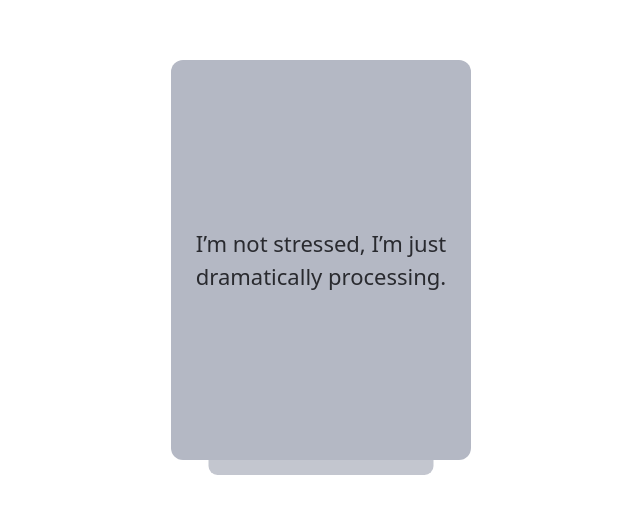
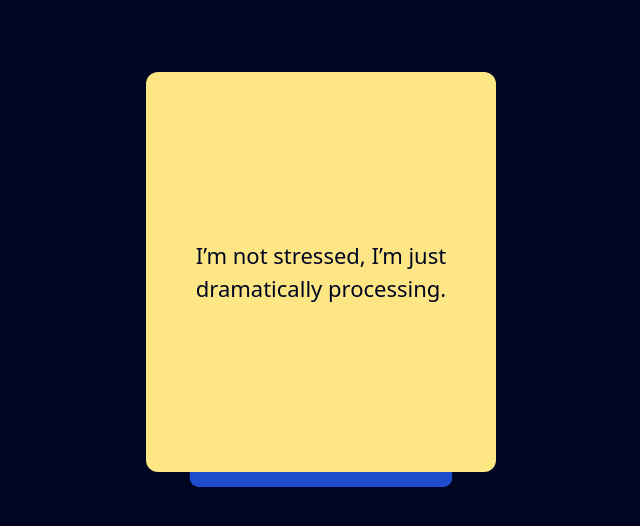
Before and after one commit to juliscapucin/niet-niks, a Next.js app: page / in a window 1280 px wide. Shown: the part 128-654 px from the top of the page, without its empty margins (319-959 px from the left). Built offline with nearby package versions, Linux system fonts and the light colour scheme.

Commit message:
add card into own component + improve design + color palette

```diff
--- a/src/app/layout.tsx
+++ b/src/app/layout.tsx
@@ -13,9 +13,9 @@ const geistMono = Geist_Mono({
 });
 
 export const metadata: Metadata = {
-    title: 'Niet Niks',
+    title: 'MoodSwipe',
     description:
-        'Een kieswijzer die kijkt naar politieke partijen op basis van hun standpunten over de situatie in Gaza',
+        'How do you feel today? Swipe through affirmations and discover your daily mood.',
 };
 
 export default function RootLayout({
@@ -26,7 +26,7 @@ export default function RootLayout({
     return (
         <html lang='en'>
             <body
-                className={`${geistSans.variable} ${geistMono.variable} text-secondary antialiased`}
+                className={`${geistSans.variable} ${geistMono.variable} overflow-clip bg-primary text-secondary antialiased`}
             >
                 {children}
             </body>
--- /dev/null
+++ b/src/components/card.tsx
@@ -0,0 +1,107 @@
+'use client';
+
+const SWIPE_THRESHOLD = 200;
+const DRAG_FEEDBACK_THRESHOLD = 10;
+const CARD_EXIT_DISTANCE = 250;
+
+import { useState } from 'react';
+import { motion, useMotionValue, useTransform, PanInfo } from 'framer-motion';
+
+type CardProps = {
+    proposal: { id: number; text: string };
+    onDirectionChange: (direction: 'left' | 'right' | null) => void;
+    onSwipe?: () => void;
+    isFront: boolean;
+};
+
+export default function Card({
+    proposal,
+    onSwipe,
+    onDirectionChange,
+    isFront,
+}: CardProps) {
+    const [exitX, setExitX] = useState(0);
+    const x = useMotionValue(0);
+    //  const scale = useTransform(x, [-250, 0, 250], [0.5, 1, 0.5]);
+    const rotate = useTransform(x, [-250, 0, 250], [-45, 0, 45], {
+        clamp: false,
+    });
+
+    const variantsFrontCard = {
+        animate: { scale: 1, y: 0, opacity: 1 },
+        exit: (custom: number) => ({
+            x: custom,
+            opacity: 0,
+            scale: 0.5,
+            transition: { duration: 0.3 },
+        }),
+    };
+
+    const variantsBackCard = {
+        initial: { scale: 0, y: 105, opacity: 0 },
+        animate: { scale: 0.75, y: 65, opacity: 0.8 },
+    };
+
+    function handleDragEnd(
+        _event: MouseEvent | TouchEvent | PointerEvent,
+        info: PanInfo
+    ) {
+        if (!isFront) return;
+
+        if (info.offset.x < -SWIPE_THRESHOLD) {
+            setExitX(-CARD_EXIT_DISTANCE);
+            onDirectionChange('left');
+            if (onSwipe) onSwipe();
+        } else if (info.offset.x > SWIPE_THRESHOLD) {
+            setExitX(CARD_EXIT_DISTANCE);
+            onDirectionChange('right');
+            if (onSwipe) onSwipe();
+        } else {
+            // No swipe: reset direction
+            onDirectionChange(null);
+        }
+    }
+
+    function handleDragStart(info: PanInfo) {
+        if (!isFront) return;
+        if (
+            info.offset.x < -DRAG_FEEDBACK_THRESHOLD &&
+            info.offset.x > -SWIPE_THRESHOLD
+        )
+            onDirectionChange('left');
+        if (
+            info.offset.x > DRAG_FEEDBACK_THRESHOLD &&
+            info.offset.x < SWIPE_THRESHOLD
+        )
+            onDirectionChange('right');
+    }
+
+    return (
+        <motion.div
+            className='absolute h-full w-full cursor-grab'
+            style={{
+                x,
+                rotate,
+                zIndex: isFront ? 1 : 0,
+            }}
+            whileTap={{ cursor: 'grabbing' }}
+            drag='x'
+            dragConstraints={{ top: 0, right: 0, bottom: 0, left: 0 }}
+            onDrag={(_, info) => handleDragStart(info)}
+            onDragEnd={handleDragEnd}
+            variants={isFront ? variantsFrontCard : variantsBackCard}
+            initial='initial'
+            animate='animate'
+            exit='exit'
+            custom={exitX}
+        >
+            <motion.div
+                className={`heading-title flex h-full w-full items-center justify-center rounded-xl p-8 text-center text-pretty text-primary ${
+                    isFront ? 'bg-secondary' : 'bg-accent-blue'
+                }`}
+            >
+                {proposal.text}
+            </motion.div>
+        </motion.div>
+    );
+}
--- a/src/components/index.ts
+++ b/src/components/index.ts
@@ -1,4 +1,5 @@
+import Card from './card';
 import Results from './results';
 import Swiper from './swiper';
 
-export { Results, Swiper };
+export { Card, Results, Swiper };
--- a/src/components/results.tsx
+++ b/src/components/results.tsx
@@ -46,7 +46,7 @@ export default function Results({
             case 'native':
                 if (navigator.share) {
                     navigator.share({
-                        title: 'My result on MoodTchecker',
+                        title: 'My result on MoodSwipe',
                         text,
                         url: window.location.href,
                     });
@@ -97,7 +97,7 @@ export default function Results({
 
     return (
         <div
-            className={`fixed inset-0 z-30 flex flex-col items-center justify-center gap-4 bg-primary ${
+            className={`fixed inset-0 z-30 flex flex-col items-center justify-center gap-4 bg-secondary text-primary ${
                 showResults ? 'translate-y-0' : '-translate-y-full'
             } transition-transform duration-500`}
         >
@@ -117,7 +117,7 @@ export default function Results({
                 </>
             )}
 
-            <button className='btn-secondary' onClick={handleRestart}>
+            <button className='btn-primary' onClick={handleRestart}>
                 Restart quiz
             </button>
 
@@ -132,7 +132,7 @@ export default function Results({
                     ].map(({ platform, label }) => (
                         <button
                             key={platform}
-                            className='btn-secondary'
+                            className='btn-primary'
                             onClick={() => handleShare(platform)}
                         >
                             {label}
--- a/src/components/swiper.tsx
+++ b/src/components/swiper.tsx
@@ -1,118 +1,18 @@
 'use client';
 
-const SWIPE_THRESHOLD = 200;
-const DRAG_FEEDBACK_THRESHOLD = 10;
-const CARD_EXIT_DISTANCE = 250;
-
 import { useEffect, useState } from 'react';
-import {
-    motion,
-    useMotionValue,
-    useTransform,
-    AnimatePresence,
-    PanInfo,
-} from 'framer-motion';
+import { motion, AnimatePresence } from 'framer-motion';
 
 import data from '@/lib/data.json';
-import { Results } from '@/components';
+import { Results, Card } from '@/components';
 
 const initialProposals = data.affirmations;
-
-type CardProps = {
-    proposal: { id: number; text: string };
-    onDirectionChange: (direction: 'left' | 'right' | null) => void;
-    onSwipe?: () => void;
-    isFront: boolean;
-};
 
 type MoodKey =
     | 'cosmicChill'
     | 'mainCharacter'
     | 'chaoticGood'
     | 'softExistential';
-
-function Card({ proposal, onSwipe, onDirectionChange, isFront }: CardProps) {
-    const [exitX, setExitX] = useState(0);
-    const x = useMotionValue(0);
-    //  const scale = useTransform(x, [-250, 0, 250], [0.5, 1, 0.5]);
-    const rotate = useTransform(x, [-250, 0, 250], [-45, 0, 45], {
-        clamp: false,
-    });
-
-    const variantsFrontCard = {
-        animate: { scale: 1, y: 0, opacity: 1 },
-        exit: (custom: number) => ({
-            x: custom,
-            opacity: 0,
-            scale: 0.5,
-            transition: { duration: 0.3 },
-        }),
-    };
-
-    const variantsBackCard = {
-        initial: { scale: 0, y: 105, opacity: 0 },
-        animate: { scale: 0.75, y: 65, opacity: 0.8 },
-    };
-
-    function handleDragEnd(
-        _event: MouseEvent | TouchEvent | PointerEvent,
-        info: PanInfo
-    ) {
-        if (!isFront) return;
-
-        if (info.offset.x < -SWIPE_THRESHOLD) {
-            setExitX(-CARD_EXIT_DISTANCE);
-            onDirectionChange('left');
-            if (onSwipe) onSwipe();
-        } else if (info.offset.x > SWIPE_THRESHOLD) {
-            setExitX(CARD_EXIT_DISTANCE);
-            onDirectionChange('right');
-            if (onSwipe) onSwipe();
-        } else {
-            // No swipe: reset direction
-            onDirectionChange(null);
-        }
-    }
-
-    function handleDragStart(info: PanInfo) {
-        if (!isFront) return;
-        if (
-            info.offset.x < -DRAG_FEEDBACK_THRESHOLD &&
-            info.offset.x > -SWIPE_THRESHOLD
-        )
-            onDirectionChange('left');
-        if (
-            info.offset.x > DRAG_FEEDBACK_THRESHOLD &&
-            info.offset.x < SWIPE_THRESHOLD
-        )
-            onDirectionChange('right');
-    }
-
-    return (
-        <motion.div
-            className='absolute h-full w-full cursor-grab'
-            style={{
-                x,
-                rotate,
-                zIndex: isFront ? 1 : 0,
-            }}
-            whileTap={{ cursor: 'grabbing' }}
-            drag='x'
-            dragConstraints={{ top: 0, right: 0, bottom: 0, left: 0 }}
-            onDrag={(_, info) => handleDragStart(info)}
-            onDragEnd={handleDragEnd}
-            variants={isFront ? variantsFrontCard : variantsBackCard}
-            initial='initial'
-            animate='animate'
-            exit='exit'
-            custom={exitX}
-        >
-            <motion.div className='heading-title flex h-full w-full items-center justify-center rounded-xl bg-secondary-faded p-4 text-center'>
-                {proposal.text}
-            </motion.div>
-        </motion.div>
-    );
-}
 
 export default function Swiper() {
     const [proposals, setProposals] = useState(initialProposals);
@@ -191,9 +91,9 @@ export default function Swiper() {
 
             {/** SWIPER */}
             {currentProposal && (
-                <div className='relative container flex h-screen w-screen flex-col items-center justify-center'>
+                <div className='relative container flex h-screen w-screen items-center justify-center'>
                     {/* CARDS */}
-                    <motion.div className='relative h-[400px] w-[300px]'>
+                    <motion.div className='relative h-[49vh] max-h-[600px] min-h-[400px] w-[20vw] max-w-[380px] min-w-[350px]'>
                         <AnimatePresence initial={false}>
                             {currentProposal && (
                                 <Card
@@ -216,7 +116,7 @@ export default function Swiper() {
                     </motion.div>
 
                     {/* INTERACTION FEEDBACK */}
-                    <div className='heading-title absolute z-20 mt-6 w-full'>
+                    <div className='heading-title absolute bottom-0 z-20 mb-6 w-full'>
                         <FeedbackDisplay
                             direction={direction}
                             isVisible={isFeedbackVisible}
@@ -224,14 +124,14 @@ export default function Swiper() {
                     </div>
 
                     {/* VOTE FEEDBACK */}
-                    <div className='heading-title relative mt-6 w-full'>
+                    {/* <div className='heading-title relative mt-6 w-full'>
                         <FeedbackDisplay
                             direction={direction}
                             isVisible={isVoteVisible}
                             isVote={true}
                             onHideVote={handleHideVote}
                         />
-                    </div>
+                    </div> */}
                 </div>
             )}
         </>
@@ -254,7 +154,7 @@ const FeedbackDisplay = ({
     <AnimatePresence>
         {isVisible && direction && (
             <motion.span
-                className='absolute flex w-full justify-center'
+                className='heading-feedback flex w-full justify-center'
                 initial={{ opacity: 0 }}
                 animate={{ opacity: 1 }}
                 exit={{ opacity: 0 }}
@@ -263,7 +163,11 @@ const FeedbackDisplay = ({
                     if (isVote && onHideVote) onHideVote();
                 }}
             >
-                {direction === 'right' ? '✅ Yes' : '❌ No'}
+                {direction === 'right' ? (
+                    <span className='text-accent-green'>Yes</span>
+                ) : (
+                    <span className='text-accent-red'>No</span>
+                )}
             </motion.span>
         )}
     </AnimatePresence>
@@ -271,7 +175,7 @@ const FeedbackDisplay = ({
 
 const EmptyState = () => (
     <div className='flex h-full w-screen items-center justify-center p-8'>
-        <div className='container flex h-full items-center justify-center rounded-xl bg-secondary-faded p-4'>
+        <div className='bg-secondary-faded container flex h-full items-center justify-center rounded-xl p-4'>
             <h1 className='heading-title text-center'>
                 No more affirmations available. Please restart the quiz.
             </h1>
```
Also changed, not shown: src/app/globals.css (+12 -8 lines).
